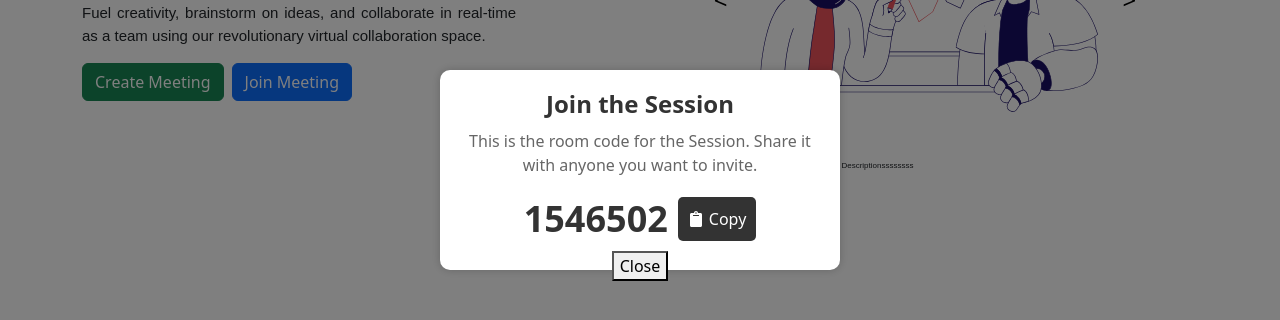
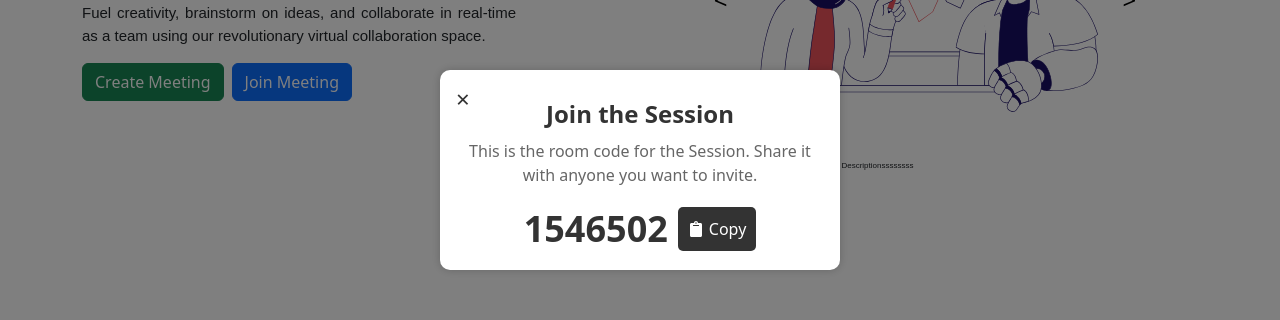
Before and after one commit to oluwakayodemike/Collab, a React (Vite) app in the folder FRONTEND/client/: page / in a window 1280 px wide. Both pictures are taken after a click on the button "Create Meeting". Shown: the part 230-550 px from the top of the page. Built offline with nearby package versions, Linux system fonts and the light colour scheme.

Commit message:
update: changed the close button display

```diff
--- a/FRONTEND/client/src/components/Popup/Popup.css
+++ b/FRONTEND/client/src/components/Popup/Popup.css
@@ -22,7 +22,10 @@
   animation: popup-appear 0.3s ease-out;
   height: 200px;
   width: 400px;
+  position: relative;
+  padding-top: 30px;
 }
+
 
 .heading {
   margin: 0;
@@ -74,3 +77,14 @@
   margin-right: 5px;
   font-size: 16px;
 }
+
+.close-button {
+  position: absolute;
+  top: 10px;
+  left: 10px;
+  background-color: transparent;
+  border: none;
+  cursor: pointer;
+  font-size: 24px;
+  color: #333;
+}
--- a/FRONTEND/client/src/components/Popup/Popup.jsx
+++ b/FRONTEND/client/src/components/Popup/Popup.jsx
@@ -23,6 +23,9 @@ const Popup = ({ onClose }) => {
     <>
       <div className="popup-container">
         <div className="popup">
+          <button className="close-button" onClick={handleClosePopup}>
+            &times;
+          </button>
           <h3 className="heading">Join the Session</h3>
           <p className="description">
             This is the room code for the Session. Share it with anyone you
@@ -37,9 +40,6 @@ const Popup = ({ onClose }) => {
               </button>
             </CopyToClipboard>
           </div>
-          <button className="close-button" onClick={handleClosePopup}>
-            Close
-          </button>
         </div>
       </div>
     </>
```
Lines whose indentation alone changed are shown as unchanged.
